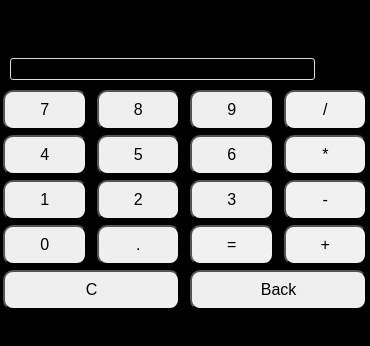
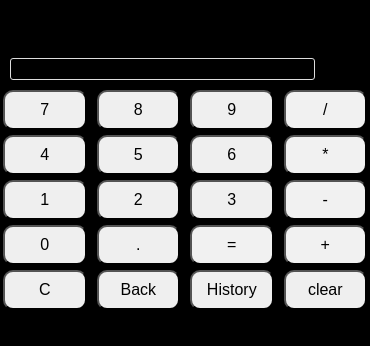
Before and after one commit to bilalparray07/calculator-desktop, an Electron app: page src/index.html in a window 370 px wide. Drawn offline with nearby package versions, Linux system fonts and the light colour scheme; a small style sheet from the web is missing.

Commit message:
Made Calculator

```diff
--- a/src/calculator.js
+++ b/src/calculator.js
@@ -18,8 +18,23 @@ function calculate() {
     const result = eval(display.textContent);
     display.textContent = result;
     history.push(display.textContent);
-    console.log("History:", history);
+    localStorage.setItem("History", history);
   } catch (error) {
     display.textContent = "Error";
   }
 }
+
+// //history
+let historyDiv = document.getElementById("history");
+let historyFromLocal = localStorage.getItem("History");
+
+function showHistory() {
+  let historyFromLocal = localStorage.getItem("History");
+  historyDiv.innerHTML = `History :- ${historyFromLocal}`;
+}
+
+function clearHistory() {
+  history = [];
+  historyDiv.innerHTML = ``;
+  localStorage.removeItem("History");
+}
--- a/src/index.html
+++ b/src/index.html
@@ -43,9 +43,12 @@
       <div class="row" style="justify-content: flex-end">
         <button class="col" onclick="clearDisplay()">C</button>
         <button class="col" onclick="backspace()">Back</button>
+        <button class="col" onclick="showHistory()">History</button>
+        <button class="col" onclick="clearHistory()">clear</button>
       </div>
     </div>
-
+    <!-- history -->
+    <div class="history" id="history"></div>
     <!-- Add Bootstrap JS and Popper.js -->
     <script
       src="https://cdn.jsdelivr.net/npm/@popperjs/core@2.11.6/dist/umd/popper.min.js"
--- a/src/style.css
+++ b/src/style.css
@@ -38,11 +38,10 @@
 
 body {
   font-family: "Arial", sans-serif;
-  display: flex;
-  align-items: center;
-  justify-content: center;
+
   margin: 0;
   background-color: var(--primary-bg-color);
+  overflow: hidden;
 }
 
 #calculator {
@@ -91,3 +90,6 @@ body::-webkit-scrollbar-thumb {
   -webkit-box-shadow: inset 0 0 6px rgba(66, 66, 66, 0.3);
   background-color: var(--text-color);
 }
+.history {
+  color: var(--text-color);
+}
```
